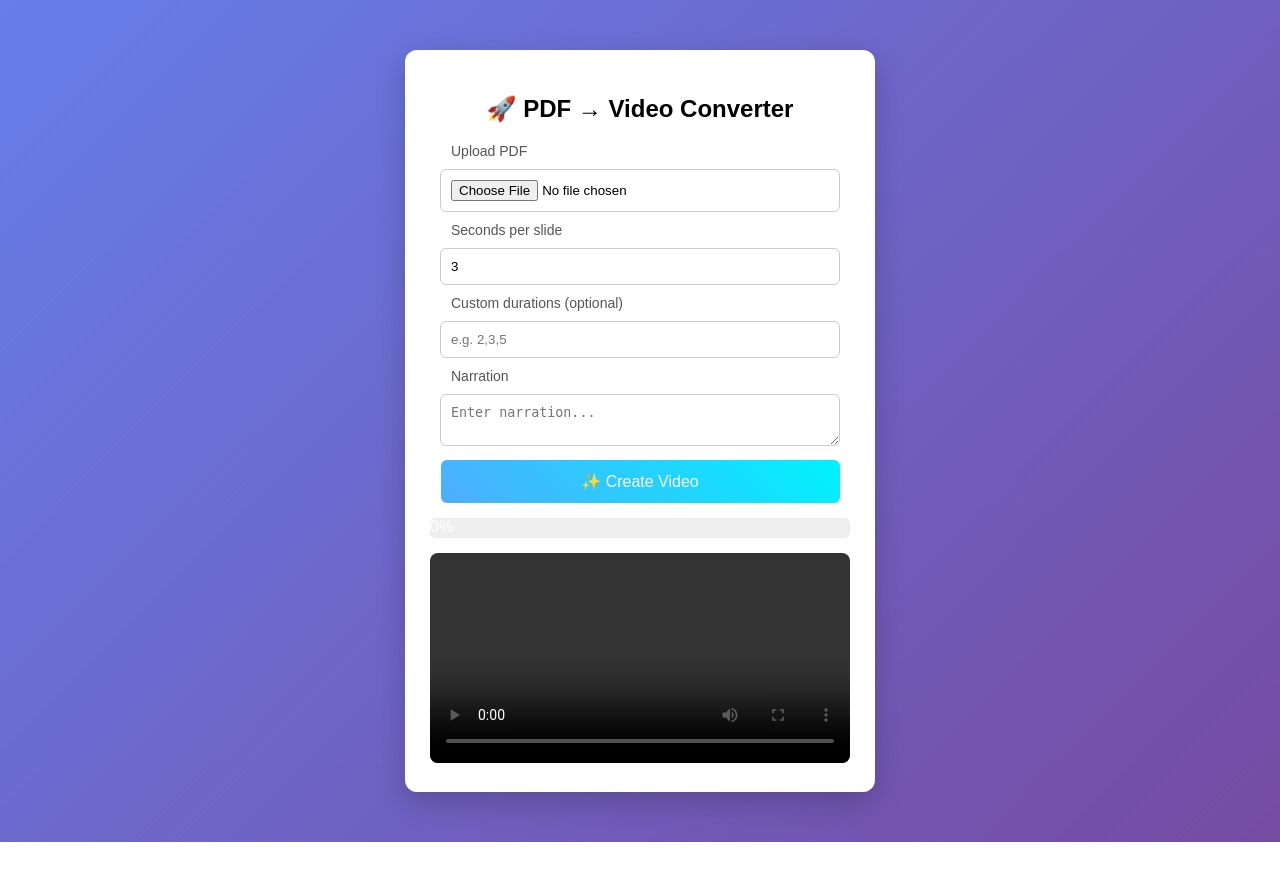
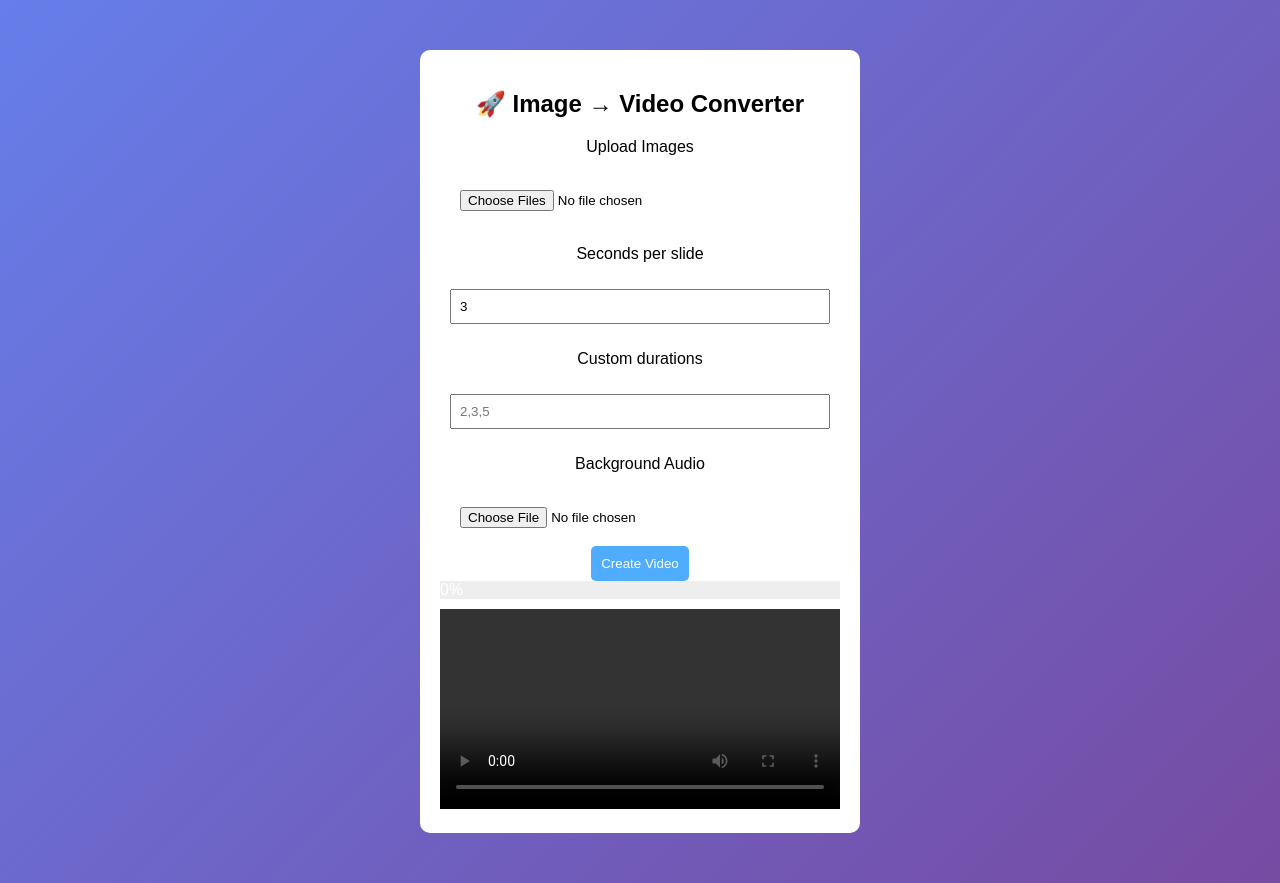
Before and after one commit to sanskrutisawant2006-pixel/pdf-to-video-converter, a Flask app: page / in a window 1280 px wide. Before the commit the page ends 842 px from the top, so only its background shows below. Run offline with Flask 3, Linux system fonts and the light colour scheme.

Commit message:
Update index.html

```diff
--- a/templates/index.html
+++ b/templates/index.html
@@ -1,80 +1,51 @@
 <!DOCTYPE html>
 <html>
 <head>
-    <title>PDF → Video Converter</title>
+<title>Image → Video Converter</title>
 
 <style>
 body {
     font-family: Arial;
     background: linear-gradient(135deg, #667eea, #764ba2);
-            margin: 0;
-            padding: 0;
     text-align: center;
 }
 
 .container {
     background: white;
-            width: 420px;
+    width: 400px;
     margin: 50px auto;
-            padding: 25px;
-            border-radius: 12px;
-            box-shadow: 0 10px 30px rgba(0,0,0,0.2);
-        }
-
-        h2 {
-            margin-bottom: 20px;
+    padding: 20px;
+    border-radius: 10px;
 }
 
 input, textarea {
     width: 90%;
-            padding: 10px;
-            margin: 10px 0;
-            border-radius: 6px;
-            border: 1px solid #ccc;
+    margin: 10px;
+    padding: 8px;
 }
 
 button {
-            background: linear-gradient(45deg, #4facfe, #00f2fe);
+    padding: 10px;
+    background: #4facfe;
     border: none;
     color: white;
-            padding: 12px;
-            width: 95%;
-            border-radius: 6px;
-            font-size: 16px;
-            cursor: pointer;
-        }
-
-        button:hover {
-            opacity: 0.9;
+    border-radius: 5px;
 }
 
 .progress {
     width: 100%;
     background: #eee;
-            border-radius: 5px;
-            margin-top: 15px;
 }
 
 .progress-bar {
-            height: 20px;
     width: 0%;
-            background: linear-gradient(45deg, #4facfe, #00f2fe);
+    background: #4facfe;
     color: white;
-            text-align: center;
-            border-radius: 5px;
 }
 
 video {
     width: 100%;
-            margin-top: 15px;
-            border-radius: 8px;
-        }
-
-        .label {
-            text-align: left;
-            margin-left: 5%;
-            font-size: 14px;
-            color: #555;
+    margin-top: 10px;
 }
 </style>
 </head>
@@ -83,23 +54,23 @@
 
 <div class="container">
 
-    <h2>🚀 PDF → Video Converter</h2>
+<h2>🚀 Image → Video Converter</h2>
 
 <form id="form">
 
-        <div class="label">Upload PDF</div>
-        <input type="file" name="file">
+<p>Upload Images</p>
+<input type="file" name="file" multiple>
 
-        <div class="label">Seconds per slide</div>
+<p>Seconds per slide</p>
 <input type="number" name="default_duration" value="3">
 
-        <div class="label">Custom durations (optional)</div>
-        <input type="text" name="durations" placeholder="e.g. 2,3,5">
+<p>Custom durations</p>
+<input type="text" name="durations" placeholder="2,3,5">
 
-        <div class="label">Narration</div>
-        <textarea name="narration" placeholder="Enter narration..."></textarea>
+<p>Background Audio</p>
+<input type="file" name="audio">
 
-        <button type="button" onclick="startProcess()">✨ Create Video</button>
+<button type="button" onclick="startProcess()">Create Video</button>
 
 </form>
 
@@ -109,12 +80,11 @@
 
 <video id="video" controls></video>
 
-    <a id="download" href="/download" style="display:none;">Download Video</a>
+<a id="download" href="/download" style="display:none;">Download</a>
 
 </div>
 
 <script>
-
 function startProcess() {
 
 let formData = new FormData(document.getElementById("form"));
@@ -132,10 +102,10 @@ function startProcess() {
 
 let bar = document.getElementById("bar");
 
-            bar.style.width = data.progress + "%";
-            bar.innerHTML = data.progress + "%";
+bar.style.width = data.value + "%";
+bar.innerHTML = data.value + "%";
 
-            if (data.progress >= 100) {
+if (data.value >= 100) {
 clearInterval(interval);
 
 document.getElementById("video").src = "/download";
@@ -146,7 +116,6 @@ function startProcess() {
 
 }, 1000);
 }
-
 </script>
 
 </body>
```
Lines whose indentation alone changed are shown as unchanged.
